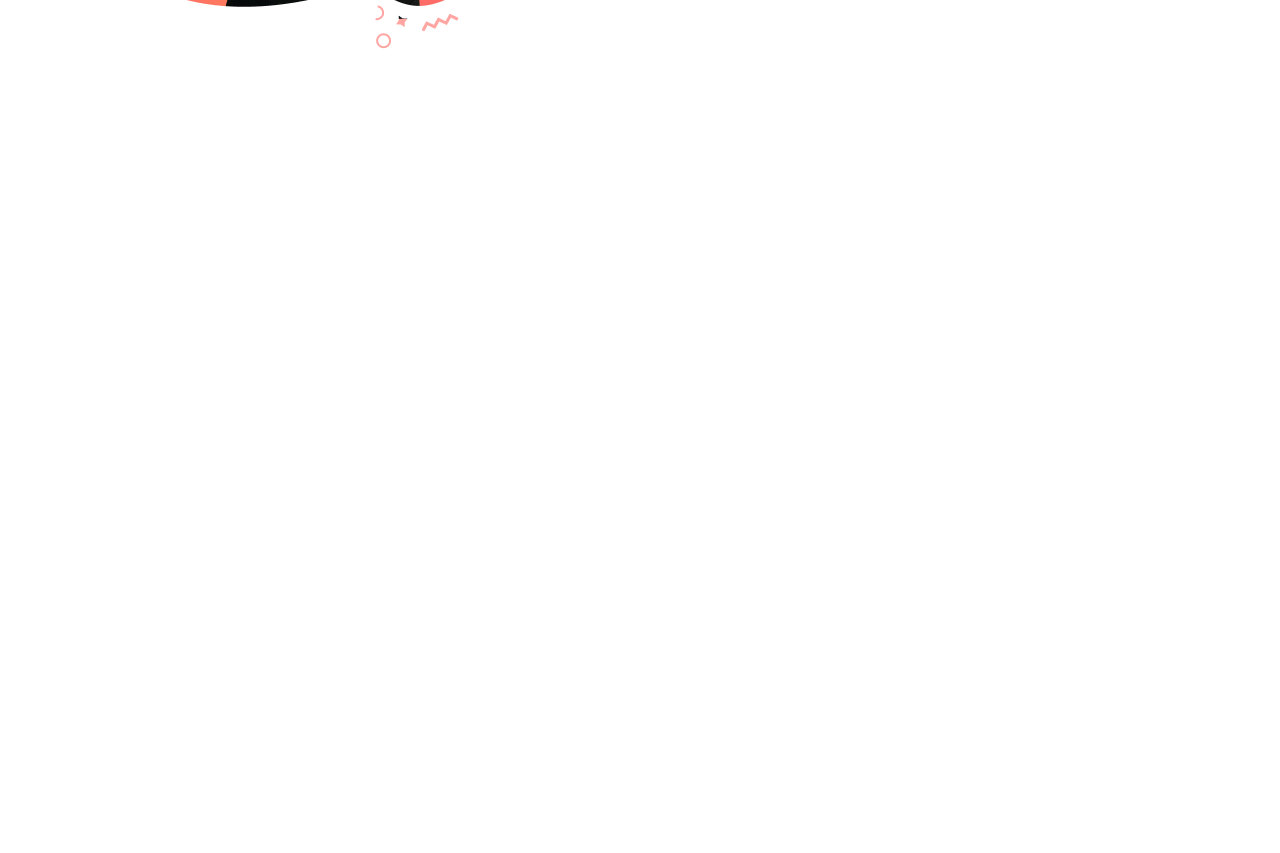
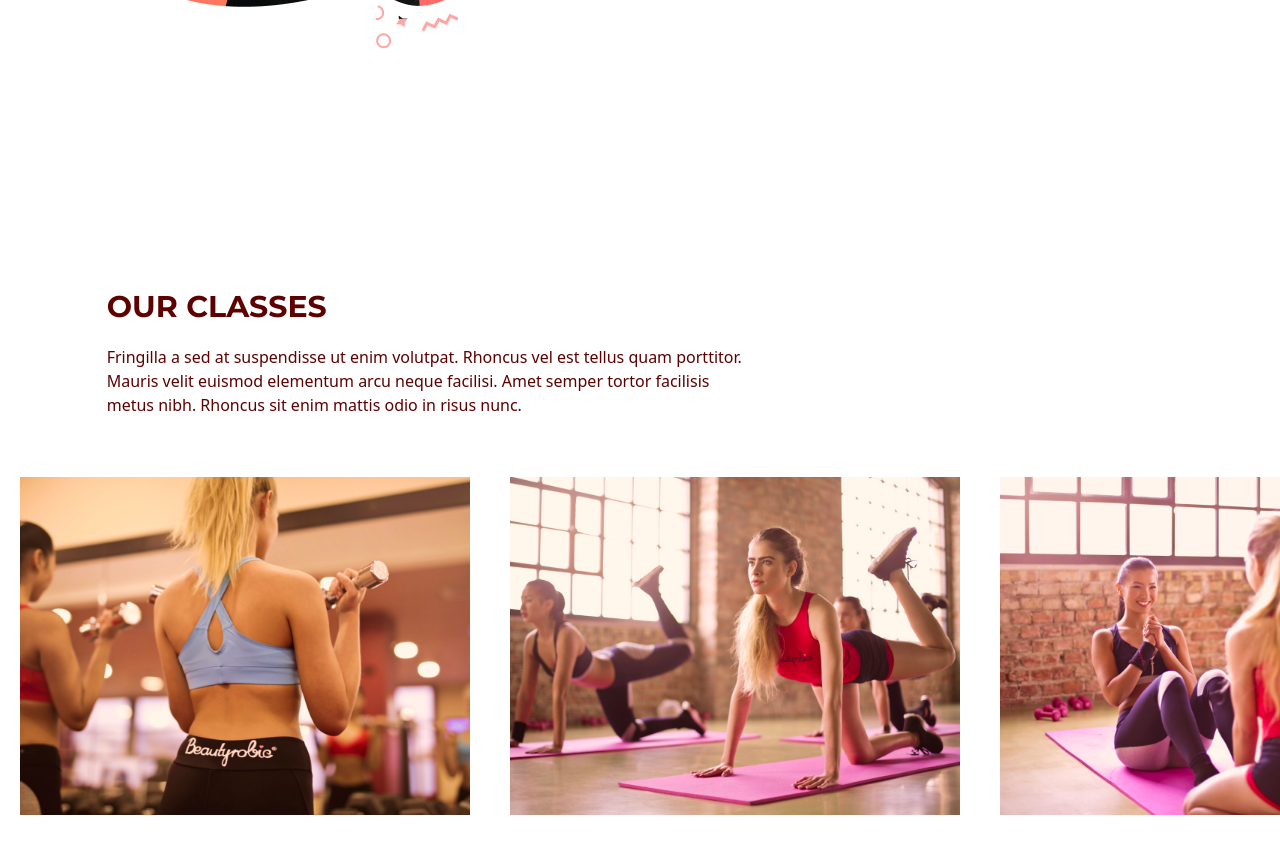
Before and after one commit to jaewoo-ahn/fitness_app, a React (Vite) app: page / in a window 1280 px wide. Shown: the part 2000-2853 px from the top of the page. Before the commit the page ends 2129 px from the top, so only its background shows below. Built offline with nearby package versions, Linux system fonts and the light colour scheme.

Commit message:
our classes

```diff
--- a/src/App.tsx
+++ b/src/App.tsx
@@ -3,6 +3,7 @@
 import Benefits from "@/scenes/benefits";
 import { useState, useEffect } from "react";
 import { SelectedPage } from "./shared/types";
+import OurClasses from "./scenes/ourClasses";
 
 function App() {
   const [selectedPage, setSelectedPage] = useState<SelectedPage>(
@@ -31,6 +32,7 @@
       />
       <Home setSelectedPage={setSelectedPage} />
       <Benefits setSelectedPage={setSelectedPage} />
+      <OurClasses setSelectedPage={setSelectedPage} />
     </div>
   );
 }
--- /dev/null
+++ b/src/scenes/ourClasses/Class.tsx
@@ -0,0 +1,24 @@
+type Props = {
+  name: string;
+  description?: string;
+  image: string;
+};
+
+const Class = ({ name, description, image }: Props) => {
+  const overlayStyles = `p-5 absolute z-30 flex
+  h-[380px] w-[450px] flex-col items-center justify-center
+  whitespace-normal bg-primary-500 text-center text-white
+  opacity-0 transition duration-500 hover:opacity-90`;
+
+  return (
+    <li className="relative mx-5 inline-block h-[380px] w-[450px]">
+      <div className={overlayStyles}>
+        <p className="text-2xl">{name}</p>
+        <p className="mt-5">{description}</p>
+      </div>
+      <img alt={`${image}`} src={image} />
+    </li>
+  );
+};
+
+export default Class;
--- /dev/null
+++ b/src/scenes/ourClasses/index.tsx
@@ -0,0 +1,100 @@
+import { SelectedPage } from "@/shared/types";
+import image1 from "@/assets/image1.png";
+import image2 from "@/assets/image2.png";
+import image3 from "@/assets/image3.png";
+import image4 from "@/assets/image4.png";
+import image5 from "@/assets/image5.png";
+import image6 from "@/assets/image6.png";
+import { motion } from "framer-motion";
+import HText from "@/shared/HText";
+import { ClassType } from "@/shared/types";
+import Class from "./Class";
+
+const classes: Array<ClassType> = [
+  {
+    name: "Weight Training Classes",
+    description:
+      "Lorem ipsum dolor sit amet, consectetur adipiscing elit, sed do eiusmod tempor incididunt ut labore et dolore magna aliqua. Ut enim ad minim veniam, quis nostrud exercitation ullamco laboris nisi ut aliquip ex ea commodo consequat.",
+    image: image1,
+  },
+  {
+    name: "Yoga Classes",
+    image: image2,
+  },
+  {
+    name: "Ab Core Classes",
+    description:
+      "Lorem ipsum dolor sit amet, consectetur adipiscing elit, sed do eiusmod tempor incididunt ut labore et dolore magna aliqua. Ut enim ad minim veniam, quis nostrud exercitation ullamco laboris nisi ut aliquip ex ea commodo consequat.",
+    image: image3,
+  },
+  {
+    name: "Adventure Classes",
+    description:
+      "Lorem ipsum dolor sit amet, consectetur adipiscing elit, sed do eiusmod tempor incididunt ut labore et dolore magna aliqua. Ut enim ad minim veniam, quis nostrud exercitation ullamco laboris nisi ut aliquip ex ea commodo consequat.",
+    image: image4,
+  },
+  {
+    name: "Fitness Classes",
+    image: image5,
+  },
+  {
+    name: "Training Classes",
+    description:
+      "Lorem ipsum dolor sit amet, consectetur adipiscing elit, sed do eiusmod tempor incididunt ut labore et dolore magna aliqua. Ut enim ad minim veniam, quis nostrud exercitation ullamco laboris nisi ut aliquip ex ea commodo consequat.",
+    image: image6,
+  },
+];
+
+type Props = {
+  setSelectedPage: (value: SelectedPage) => void;
+};
+
+const OurClasses = ({ setSelectedPage }: Props) => {
+  return (
+    <section id="ourclasses" className="w-full bg-primary-400 py-40">
+      <motion.div
+        onViewportEnter={() => {
+          setSelectedPage(SelectedPage.OurClasses);
+        }}
+      >
+        <motion.div
+          className="mx-auto w-5/6"
+          initial="hidden"
+          whileInView="visible"
+          viewport={{ once: true, amount: 0.5 }}
+          transition={{ duration: 0.5 }}
+          variants={{
+            hidden: { opacity: 0, x: -50 },
+            visible: { opacity: 1, x: 0 },
+          }}
+        >
+          <div className="md:w-3/5">
+            <HText>OUR CLASSES</HText>
+            <p className="py-5">
+              Fringilla a sed at suspendisse ut enim volutpat. Rhoncus vel est
+              tellus quam porttitor. Mauris velit euismod elementum arcu neque
+              facilisi. Amet semper tortor facilisis metus nibh. Rhoncus sit
+              enim mattis odio in risus nunc.
+            </p>
+          </div>
+        </motion.div>
+        <div className="mt-10 h-[353px] w-full overflow-y-hidden">
+          <ul className="w-[2800px] whitespace-nowrap">
+            {classes.map((item, index) => {
+              return (
+                <Class
+                  key={`${item.name}-${index}`}
+                  name={item.name}
+                  description={item.description}
+                  image={item.image}
+                />
+              );
+            })}
+          </ul>
+        </div>
+      </motion.div>
+    </section>
+  );
+};
+
+export default OurClasses;
--- a/src/shared/types.tsx
+++ b/src/shared/types.tsx
@@ -10,3 +10,9 @@
   title: string;
   description: string;
 }
+
+export interface ClassType {
+  name: string;
+  description?: string;
+  image: string;
+}
```
